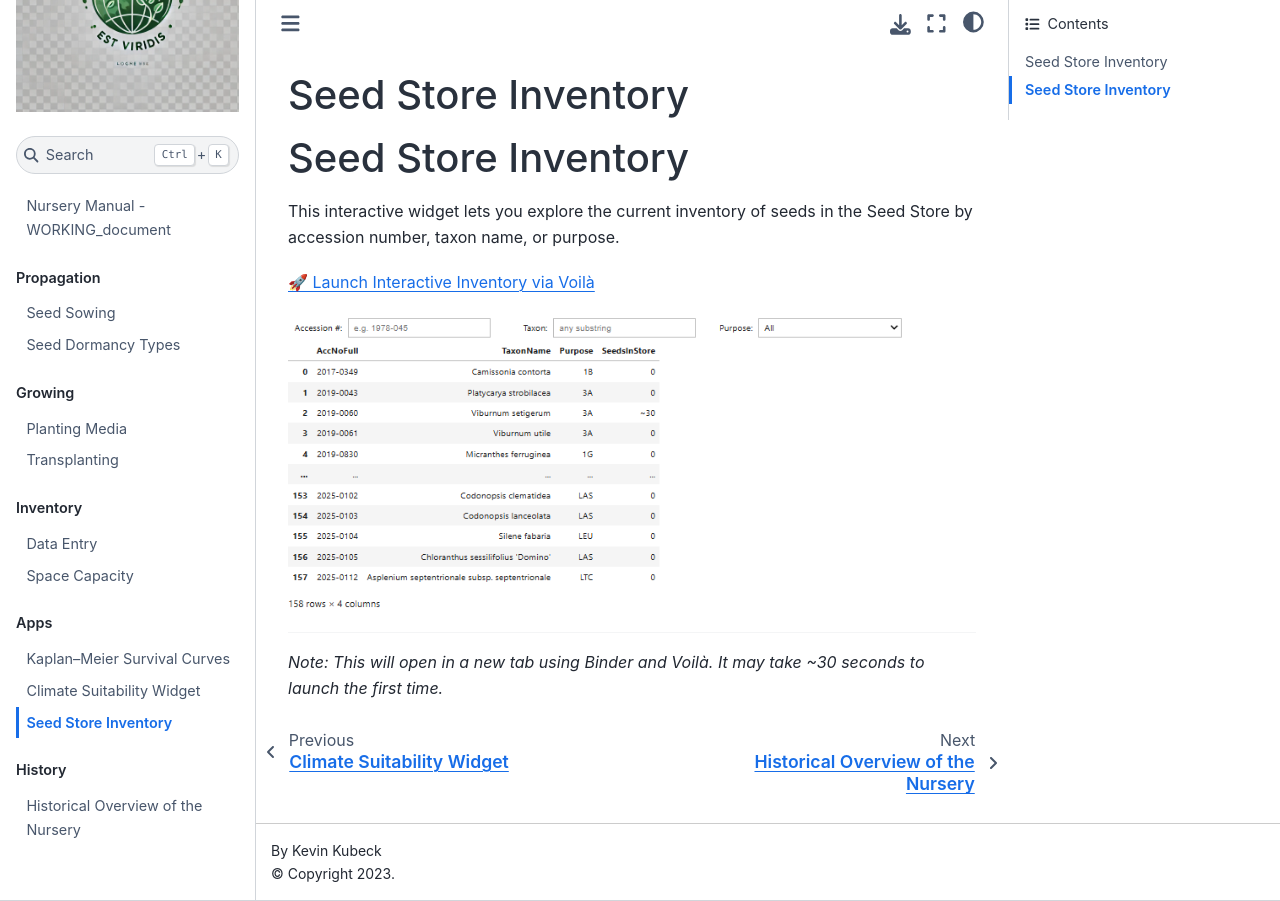
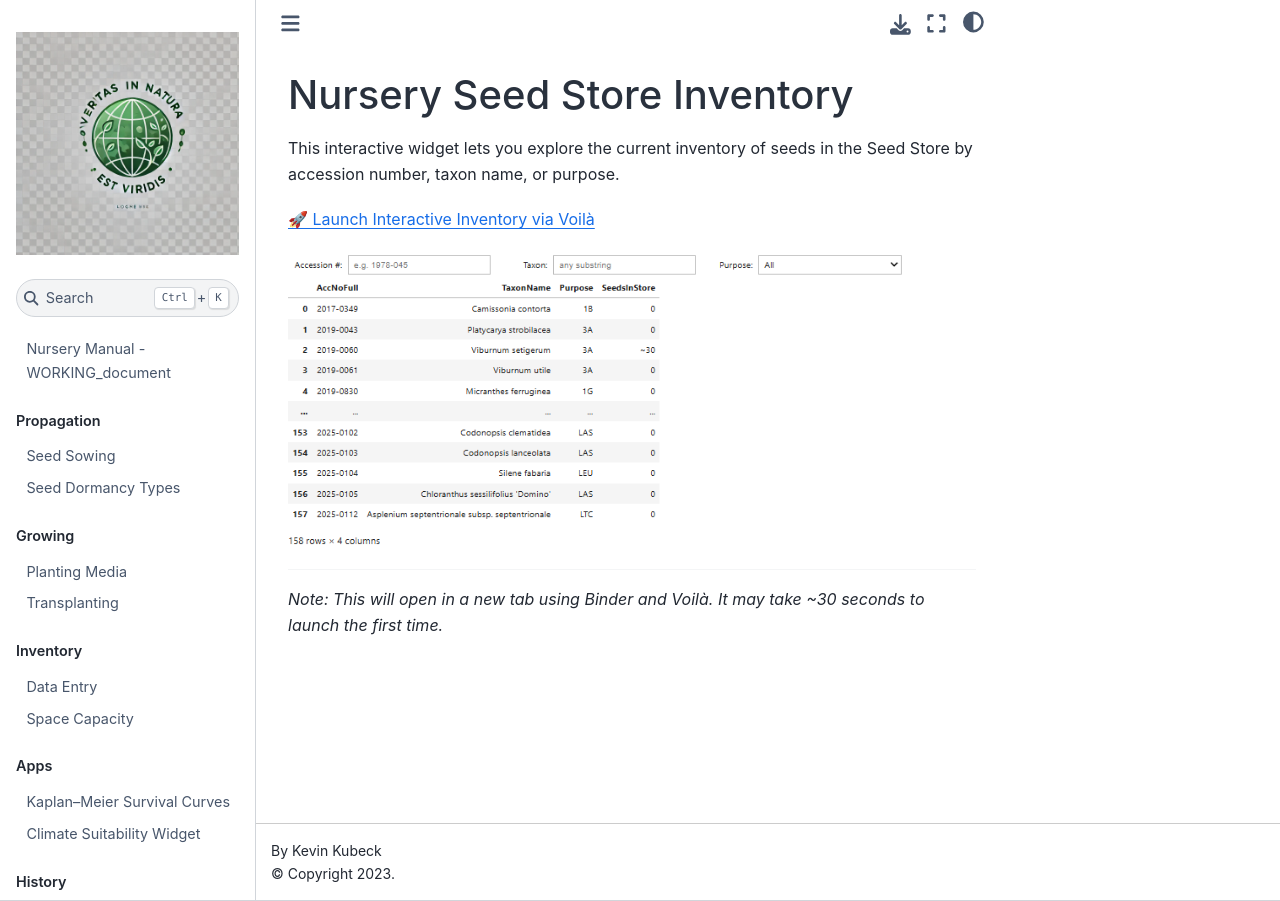
Before and after one commit to Kkubeck/nursery-manual, a Jupyter Book: the page built from docs/nursery-seed-store-inventory.md, in a window 1280 px wide. Built offline with Jupyter Book 1.0.4 settings and Sphinx 7.4.7 and the Sphinx Book theme 1.1.4, drawn with Linux system fonts in a browser that asks for light colours; pages that are not in the unit, such as notebooks, are missing from menus.

Commit message:
Renamed nursery seed store inventory

```diff
--- a/docs/seed-store-inventory.md
+++ b/docs/nursery-seed-store-inventory.md
@@ -1,6 +1,5 @@
-# Seed Store Inventory
 
-# Seed Store Inventory
+# Nursery Seed Store Inventory
 
 This interactive widget lets you explore the current inventory of seeds in the Seed Store by accession number, taxon name, or purpose.
 
```
